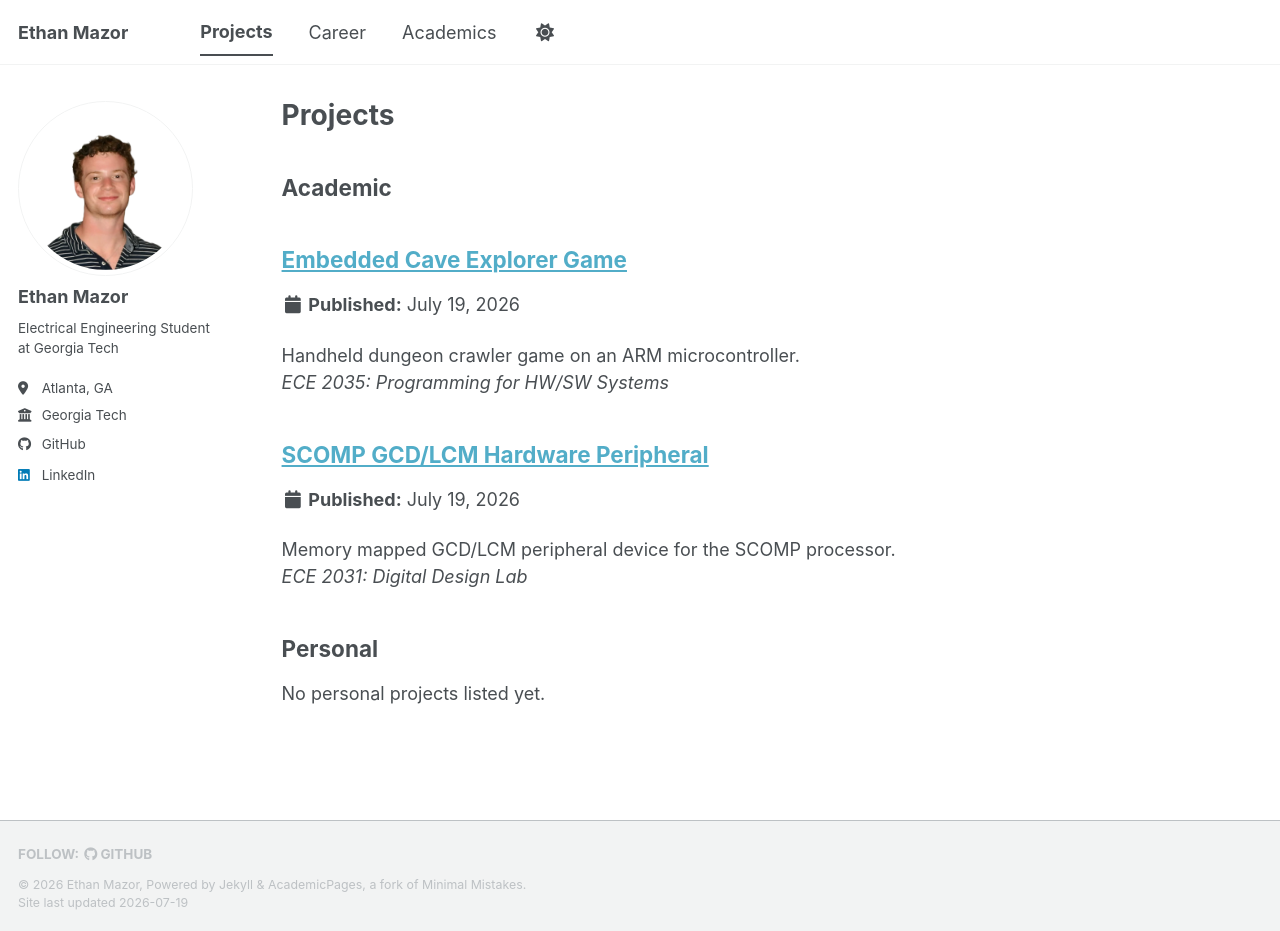
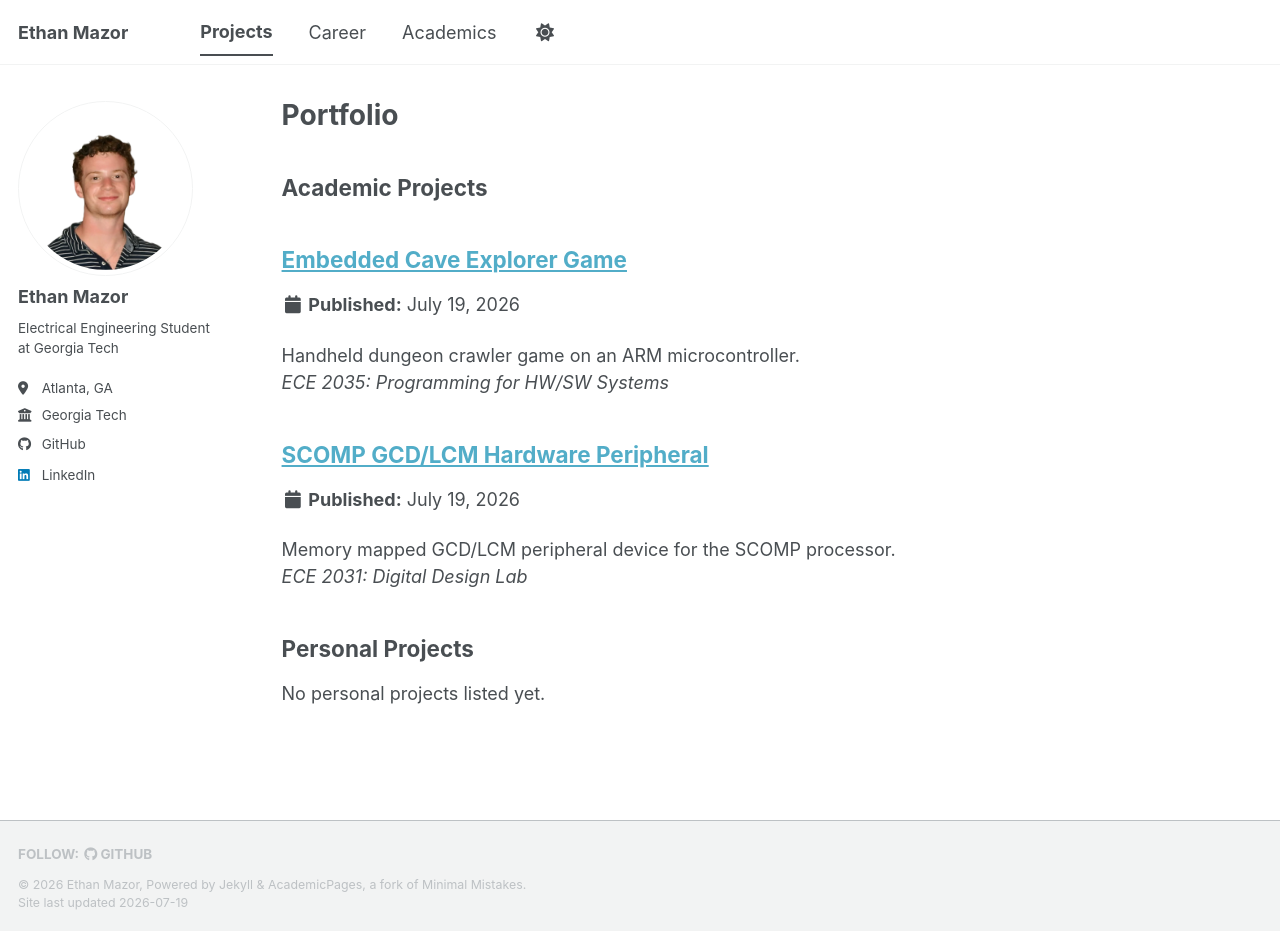
Before and after one commit to ethanmazor/ethanmazor.github.io, a Jekyll site: the page built from _pages/portfolio.html, in a window 1280 px wide and 931 px high. Built offline with Jekyll 4.4.1, drawn with Linux system fonts in a browser that asks for light colours; a style sheet for code colours, icons or effects is not loaded.

Commit message:
style: update section titles for clarity in portfolio page

```diff
--- a/_pages/portfolio.html
+++ b/_pages/portfolio.html
@@ -1,20 +1,20 @@
 ---
 layout: archive
-title: "Projects"
+title: "Portfolio"
 permalink: /portfolio/
 author_profile: true
 ---
 
 {% include base_path %}
 
-<h2>Academic</h2>
+<h2>Academic Projects</h2>
 
 {% assign academic_projects = site.portfolio | where: "project_type", "academic" %}
 {% for post in academic_projects %}
   {% include archive-single.html %}
 {% endfor %}
 
-<h2>Personal</h2>
+<h2>Personal Projects</h2>
 
 {% assign personal_projects = site.portfolio | where: "project_type", "personal" %}
 {% for post in personal_projects %}
```
